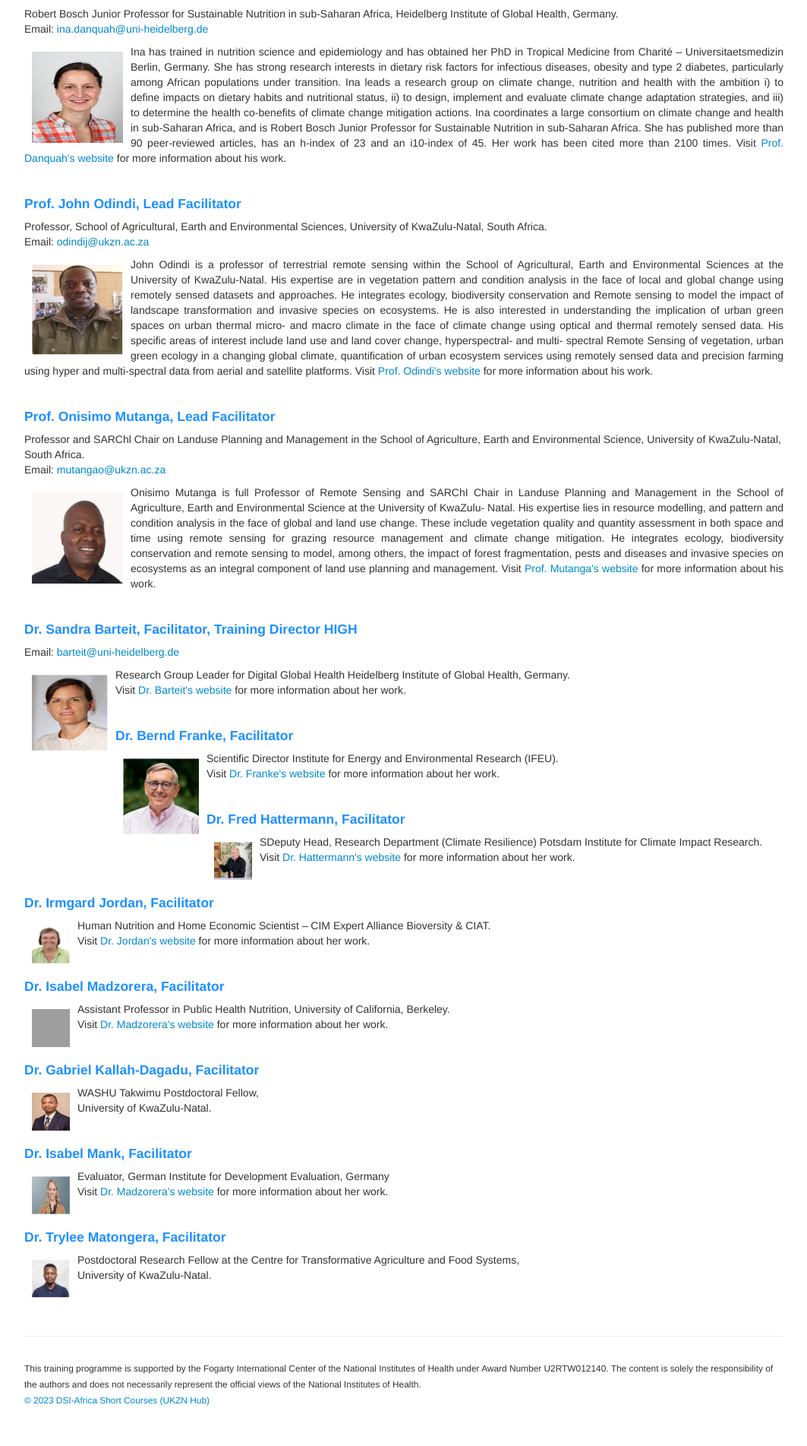
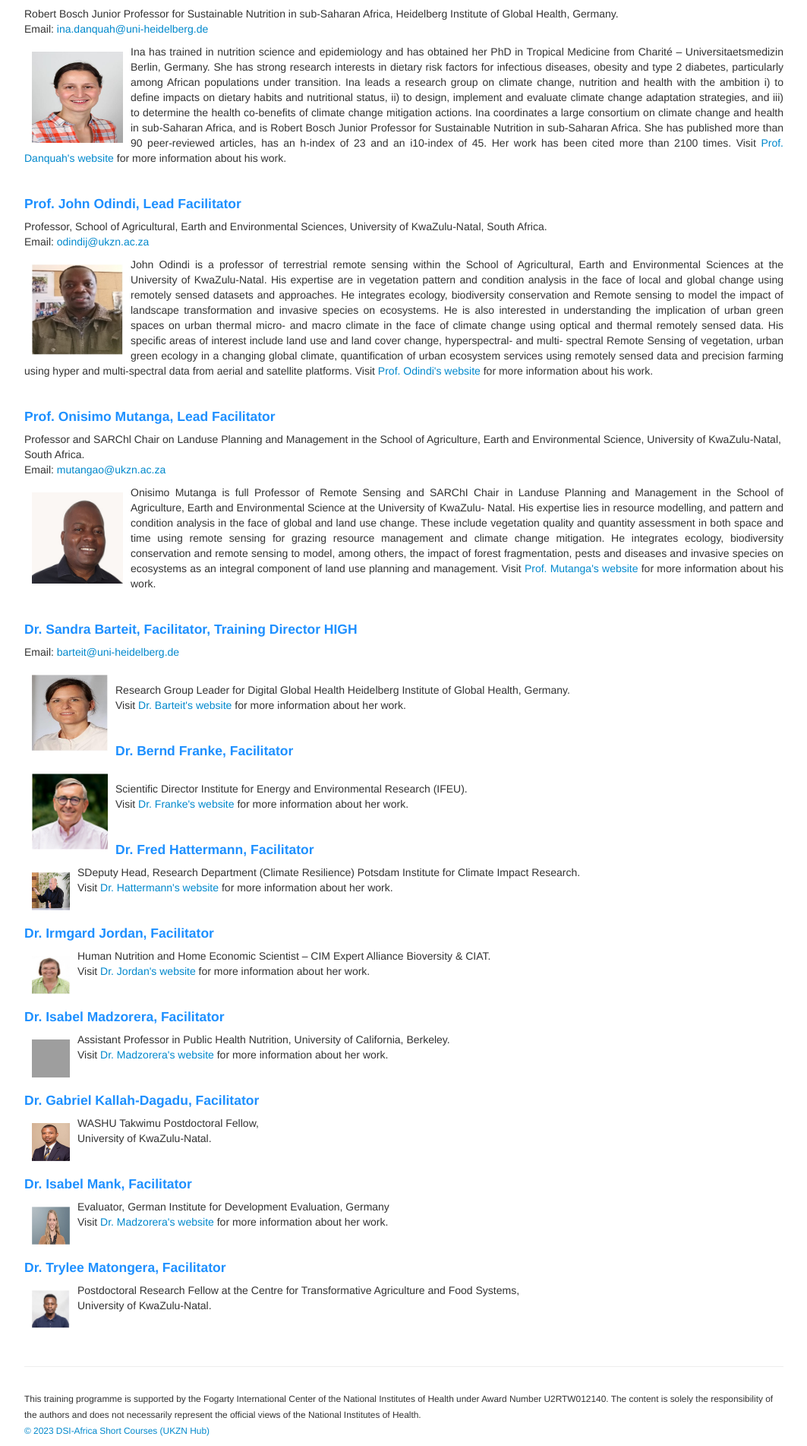
Before and after one commit to ccfscourseukzn/ccfscourseukzn.github.io, a Jekyll site: the page built from pages/facilitator.md, in a window 1280 px wide. Shown: the part 696-2599 px from the top of the page at 76% size, without its empty margins (108-1171 px from the left). Built offline with Jekyll 4.4.1, drawn with Linux system fonts in a browser that asks for light colours; before the commit the page ends 2559 px from its top, so only the background shows below that; grey boxes are pictures that could not be loaded.

Commit message:
Update facilitator.md

```diff
--- a/pages/facilitator.md
+++ b/pages/facilitator.md
@@ -26,11 +26,13 @@ Email: <a href="mailto:mutangao@ukzn.ac.za">mutangao@ukzn.ac.za</a> <br>
 
 <h4 style="color:DodgerBlue;"> Dr. Sandra Barteit, Facilitator, Training Director HIGH </h4>
 Email: <a href="mailto:barteit@uni-heidelberg.de">barteit@uni-heidelberg.de</a> <br>
-<p align="justify"> <img src="../figures/Sandra.jpg" alt="Sandra" style="float:left; width:100px; height:100px; padding: 10px;"><span style="vertical-align:bottom"> Research Group Leader for Digital Global Health Heidelberg Institute of Global Health, Germany. </span> <br> Visit <a href="https://www.klinikum.uni-heidelberg.de/index.php?id=143349&no_cache=1&type=98"><span style="text-align:center">Dr. Barteit's website </span></a> for more information about her work. </p> <br>
+<p align="justify"> <img src="../figures/Sandra.jpg" alt="Sandra" style="float:left; width:100px; height:100px; padding: 10px;"> <br> <span style="vertical-align:bottom"> Research Group Leader for Digital Global Health Heidelberg Institute of Global Health, Germany. </span> <br> Visit <a href="https://www.klinikum.uni-heidelberg.de/index.php?id=143349&no_cache=1&type=98"><span style="text-align:center">Dr. Barteit's website </span></a> for more information about her work. </p> <br>
 
 
 <h4 style="color:DodgerBlue;"> Dr. Bernd Franke, Facilitator </h4>
-<p align="justify"> <img src="../figures/Franke.png" alt="Franke" style="float:left; width:100px; height:100px;padding: 10px;"> <span style="vertical-align:bottom"> Scientific Director Institute for Energy and Environmental Research (IFEU). </span> <br> Visit <a href="https://www.ifeu.de/en/staff/detail/bernd-franke"> <span style="text-align:center"> Dr. Franke's website </span> </a> for more information about her work. </p> <br>
+
+<p align="justify"> <img src="../figures/Franke.png" alt="Franke" style="float:left; width:100px; height:100px;padding: 10px;"> <br>
+  <span style="vertical-align:bottom"> Scientific Director Institute for Energy and Environmental Research (IFEU). </span> <br> Visit <a href="https://www.ifeu.de/en/staff/detail/bernd-franke"> <span style="text-align:center"> Dr. Franke's website </span> </a> for more information about her work. </p> <br>
 
 <h4 style="color:DodgerBlue;"> Dr. Fred Hattermann, Facilitator </h4>
 <p align="justify"> <img src="../figures/Fred.png" alt="Fred" style="float:left; width:50px; height:50px;padding: 10px;"><span style="vertical-align:bottom"> SDeputy Head, Research Department (Climate Resilience) Potsdam Institute for Climate Impact Research. </span> <br> Visit <a href="https://www.pik-potsdam.de/members/fred"><span style="text-align:center">Dr. Hattermann's website</span></a> for more information about her work. </p> <br>
```
